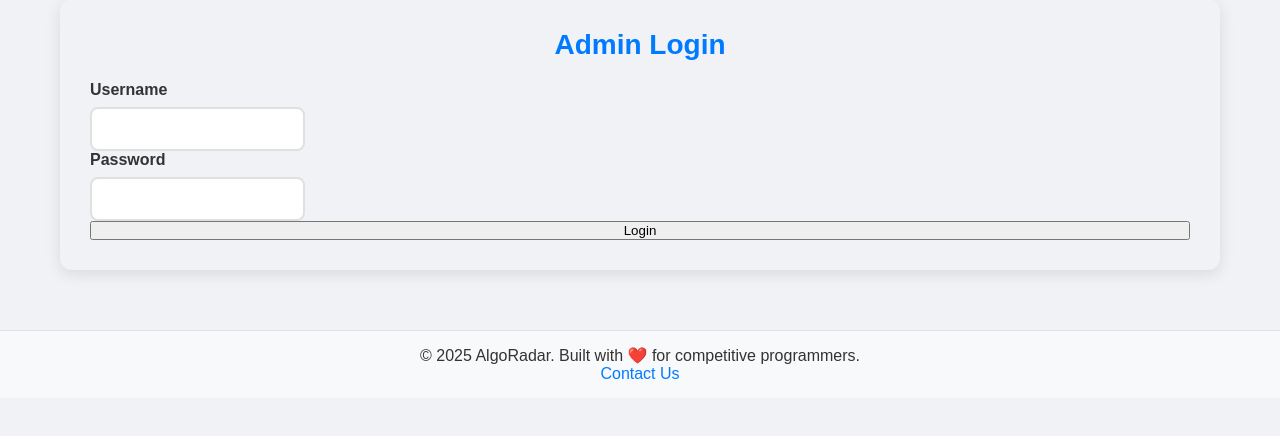
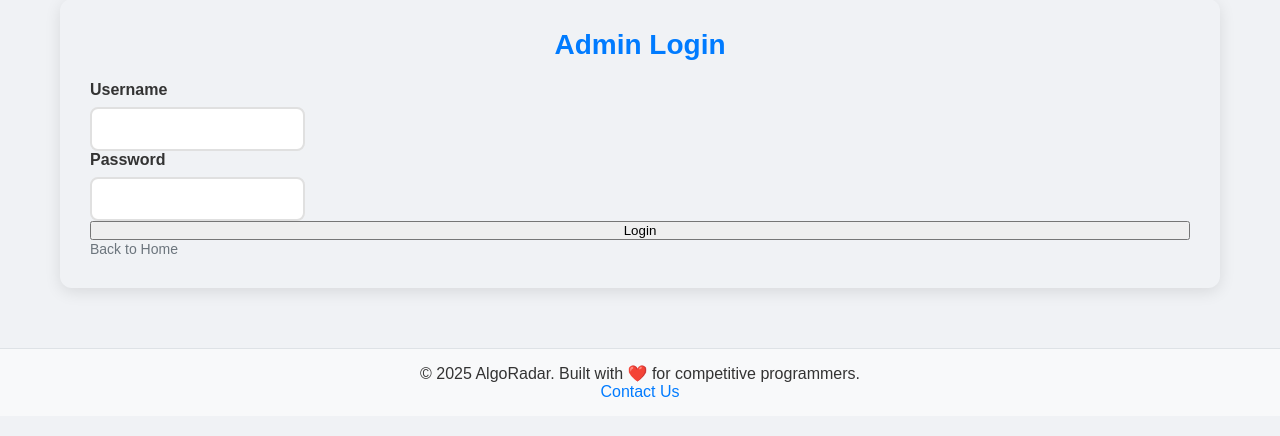
Before and after one commit to nilanshucodes/AlgoRadar, a Flask app: page /admin/login in a window 1280 px wide. Shown: the part 101-537 px from the top of the page. Run offline with Flask 3, Linux system fonts and the light colour scheme.

Commit message:
Add 'Back to Home' link to admin login page

```diff
--- a/templates/admin_login.html
+++ b/templates/admin_login.html
@@ -18,6 +18,9 @@
                         </div>
                         <button type="submit" class="btn btn-primary w-100">Login</button>
                     </form>
+                     <div class="text-center mt-3">
+                        <a href="{{ url_for('index') }}" class="text-muted">Back to Home</a>
+                    </div>
                 </div>
             </div>
         </div>
```
